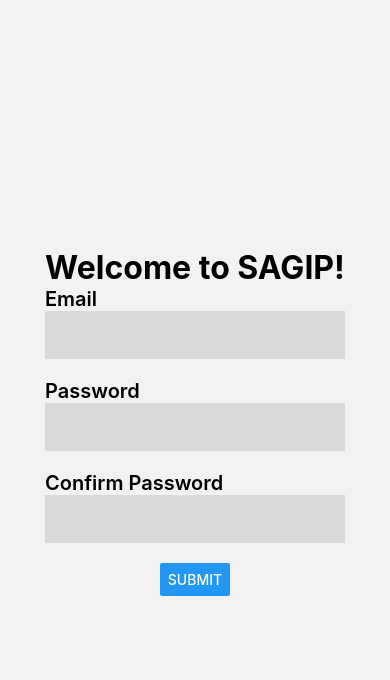
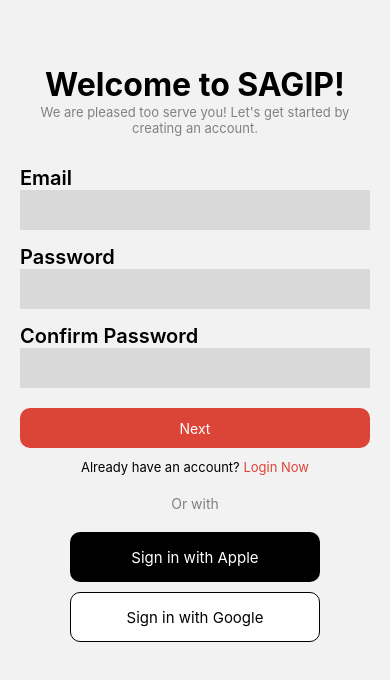
Before and after one commit to Cravun/Hackfest2023-M, a React Native app: screen /SignUp in a window 390 px wide. Shown: the top 680 px of the page. Built offline with nearby package versions, Linux system fonts and the light colour scheme.

Commit message:
Sign up UI changes

```diff
--- a/pages/SignUp.js
+++ b/pages/SignUp.js
@@ -1,5 +1,5 @@
 import React, { useState } from "react";
-import { View, TextInput, Button, StyleSheet, Text, Alert } from "react-native";
+import { View, TextInput, Button, StyleSheet, Text, Alert, TouchableOpacity } from "react-native";
 import { auth } from "../firebase";
 import { useNavigation, useRoute } from "@react-navigation/native";
 
@@ -50,9 +50,17 @@ const SignUp = () => {
   };
 
   return (
-    <View style={styles.container}>
-      <Text style={styles.text2}>Welcome to SAGIP!</Text>
+    <View style={styles.opencontainer}>
 
+      {/*Header*/}
+      <View style={styles.container}>
+        <Text style={styles.text2}>Welcome to SAGIP!</Text>
+        <Text style={styles.text3}>We are pleased too serve you!
+         Let's get started by creating an account.</Text>
+      </View>
+
+      {/*Input account details*/}
+      {/*Email*/}
       <View>
         <Text style={styles.text1}>Email</Text>
         <TextInput
@@ -64,6 +72,8 @@ const SignUp = () => {
           autoCapitalize="none"
         />
       </View>
+
+      {/*Password*/}
       <View>
         <Text style={styles.text1}>Password</Text>
         <TextInput
@@ -74,10 +84,12 @@ const SignUp = () => {
           secureTextEntry={true}
         />
       </View>
+
+      {/*Confirm Password*/}
       <View>
         <Text style={styles.text1}>Confirm Password</Text>
         <TextInput
-          style={styles.input}
+          style={[styles.input,{marginBottom: 20}]}
           placeholder=""
           onChangeText={(text) => handleInputChange("confirmPassword", text)}
           value={inputValues.confirmPassword}
@@ -85,35 +97,106 @@ const SignUp = () => {
         />
       </View>
 
-      <Button title="Submit" onPress={handleSubmit} />
+      {/*Next Button*/}
+      <TouchableOpacity onPress={handleSubmit}>
+        <View style={[styles.centerall, styles.nextbutton]}>
+          <Text style={{color: "white"}}>Next</Text>
+        </View>
+      </TouchableOpacity>
+
+      {/*Already have an account?*/}
+      <View style={[styles.centerall, {paddingVertical: 10}]}>
+        <Text numberOfLines={1}>
+          <Text style={{fontSize: 13}}>Already have an account? </Text>
+            <Text style={{color: "#DD4438", fontSize: 13}} onPress={() => navigation.navigate("SignIn")}>
+              Login Now</Text>
+        </Text>
+      </View>
+
+      {/*Or with*/}
+      <View style={[styles.centerall, {paddingVertical: 10}]}>
+        <Text style={{color: "gray"}}>Or with</Text>
+      </View>
+
+      {/*Sign in with*/}
+      <View style={[styles.centerall,{paddingVertical: 10}]}>
+        {/*Apple*/}
+        <TouchableOpacity>
+          <View style={[styles.centerall, styles.signinwithbutton, {backgroundColor: "black"}]}>
+              <Text style={{fontSize: 15, color: "#fff"}}>
+                Sign in with Apple</Text>
+          </View>
+        </TouchableOpacity>
+
+        {/*Google*/}
+        <TouchableOpacity>
+          <View style={[styles.centerall, styles.signinwithbutton, {backgroundColor: "white", borderWidth: 0.3, marginTop: 10}]}>
+              <Text style={{fontSize: 15,}}>
+                Sign in with Google</Text>
+          </View>
+        </TouchableOpacity>
+
+      </View>
+
+
     </View>
   );
 };
 
 const styles = StyleSheet.create({
-  container: {
+  opencontainer:{
     flex: 1,
+    paddingHorizontal: 20,
+    paddingVertical: 65,
+  },
+
+  nextbutton:{
+    backgroundColor: "#DD4438",
+    width: '100%',
+    height: 40,
+    borderRadius: 10,
+  },
+
+  signinwithbutton:{
+    width: 250,
+    height: 50,
+    borderRadius: 10,
+  },
+
+  centerall: {
     justifyContent: "center",
     alignItems: "center",
-    padding: 20,
+  },
+
+  container: {
+    justifyContent: "center",
+    alignItems: "center",
   },
   text1: {
     fontSize: 20,
     fontWeight: "600",
   },
   input: {
-    width: 300,
-    height: 48,
-    marginBottom: 20,
+    width: '100%',
+    height: 40,
+    marginBottom: 15,
     padding: 10,
     backgroundColor: "#D9D9D9",
-    borderWidth: 1,
-    borderColor: "#D9D9D9",
   },
+
   text2: {
     fontSize: 32,
     fontWeight: "bold",
+    paddingVertical: 0,
   },
+
+  text3: {
+    fontSize: 13,
+    color: "gray",
+    textAlign: "center",
+    paddingHorizontal: 20,
+    paddingBottom: 30,
+  }
 });
 
 export default SignUp;
```
